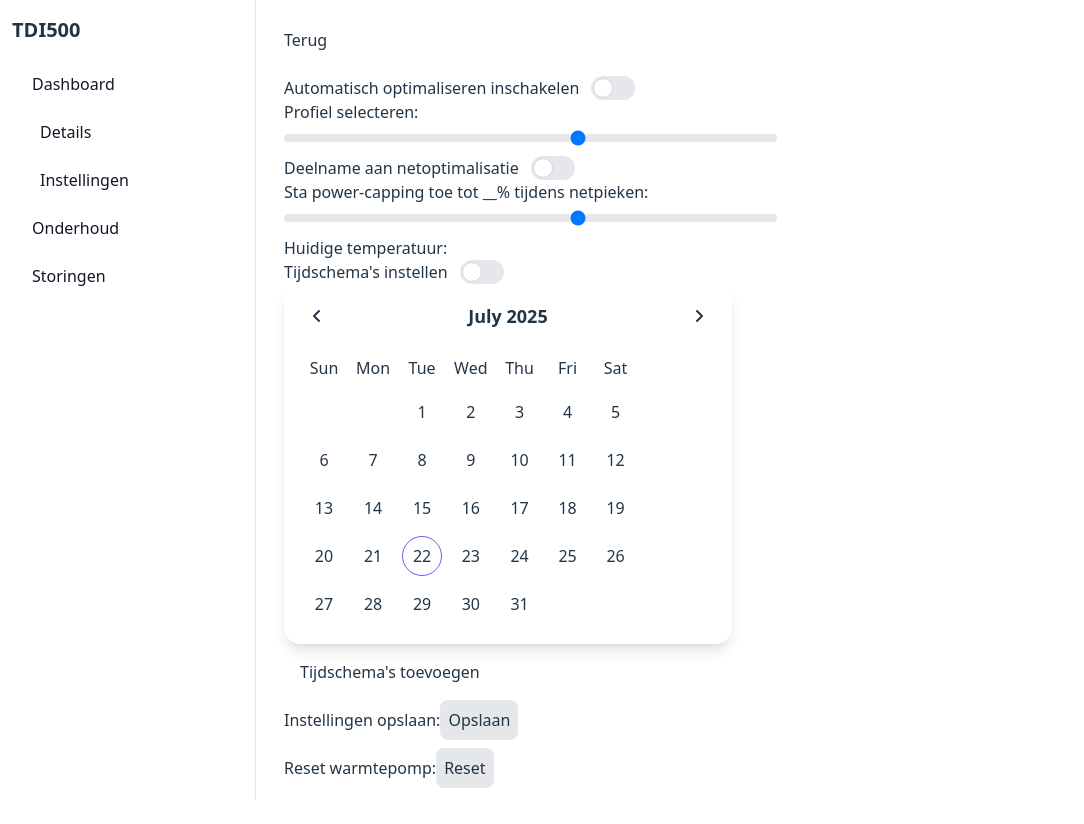
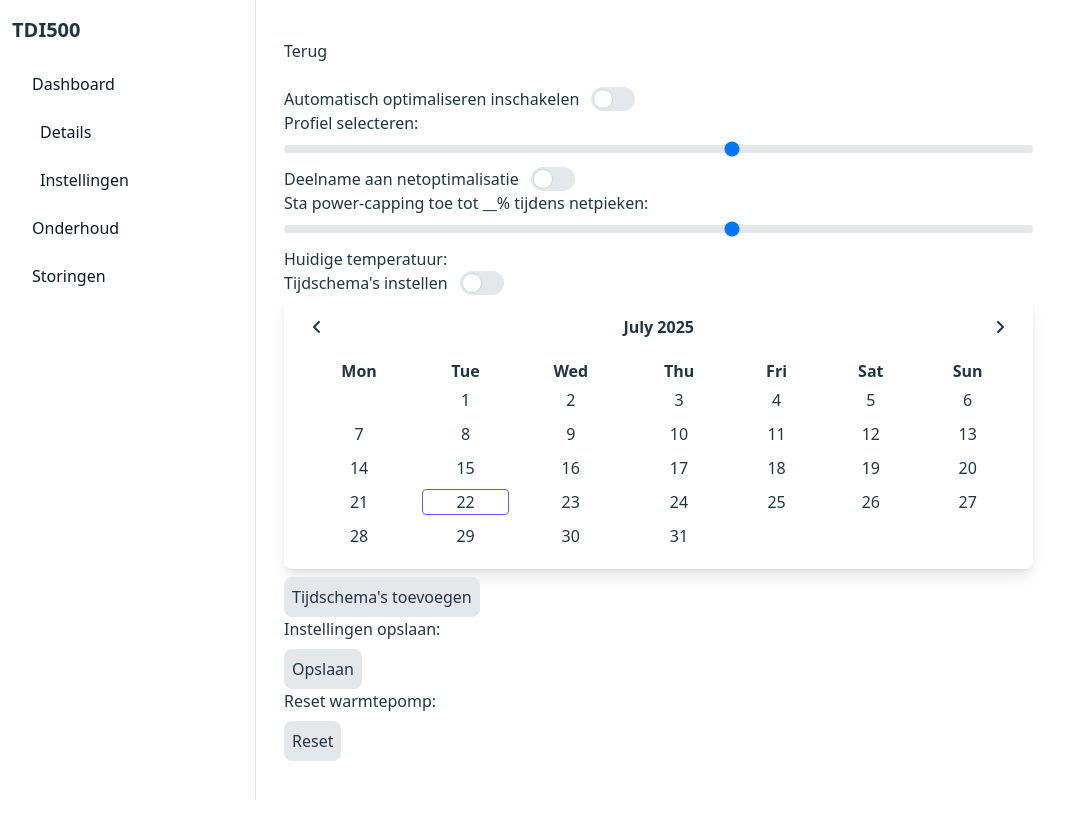
Before and after one commit to CurleyDS/Installateursportaal, a React (Vite) app: page /0/Instellingen in a window 1280 px wide. Shown: the whole page, without its empty margins (0-1084 px from the left). After the commit the page ends 800 px from the top, so only its background shows below. Built offline with nearby package versions, Linux system fonts and the light colour scheme.

Commit message:
Fixed some layout styling

```diff
--- a/src/components/CalendarComponent.jsx
+++ b/src/components/CalendarComponent.jsx
@@ -9,7 +9,7 @@ function Calendar({ initialDate = new Date() }) {
     const year = current.getFullYear();
     const month = current.getMonth();
 
-    const startOffset = new Date(year, month, 1).getDay(); // 0 (Sun) - 6 (Sat)
+    const startOffset = new Date(year, month, 0).getDay(); // 0 (Mon) - 6 (Sun)
     const daysInMonth = new Date(year, month + 1, 0).getDate();
 
     const calendar = [];
@@ -56,20 +56,20 @@ function Calendar({ initialDate = new Date() }) {
 
     return (
         <>
-            <div className="max-w-md p-4 rounded-2xl shadow-lg">
+            <div className="p-4 rounded-lg shadow-lg mb-2">
                 <div className="flex items-center justify-between mb-4">
                     <button type="button" onClick={() => navigateMonth(-1)} className="px-3 py-1 rounded"><FontAwesomeIcon icon={faAngleLeft} /></button>
 
-                    <h2 className="text-lg font-semibold">{current.toLocaleString("default", { month: "long" }) /* month-name */} {year}</h2>
+                    <h2 className="font-semibold">{current.toLocaleString("default", { month: "long" }) /* month-name */} {year}</h2>
 
                     <button type="button" onClick={() => navigateMonth(1)} className="px-3 py-1 rounded"><FontAwesomeIcon icon={faAngleRight} /></button>
                 </div>
 
-                <table>
+                <table className="w-full">
                     <thead>
                         <tr>
-                            {['Sun','Mon','Tue','Wed','Thu','Fri','Sat'].map((day) => (
-                                <th key={day} className="p-2 font-medium">{day}</th>
+                            {['Mon','Tue','Wed','Thu','Fri','Sat','Sun'].map((day) => (
+                                <th key={day}>{day}</th>
                             ))}
                         </tr>
                     </thead>
@@ -85,8 +85,8 @@ function Calendar({ initialDate = new Date() }) {
                                                 <button
                                                     type="button"
                                                     onClick={(e) => handleSelect(e, date)}
-                                                    className={`w-10 h-10 rounded-full transition-colors duration-150 ${(selected === ymd(date)) ? "bg-indigo-500 text-white" : ((ymd(date) === ymd(new Date())) ? "border border-indigo-500" : "hover:bg-gray-100")}`}
-                                                    >
+                                                    className={`w-full rounded transition-colors duration-150 ${(selected === ymd(date)) ? "bg-indigo-500 text-white" : ((ymd(date) === ymd(new Date())) ? "border border-indigo-500" : "border border-transparent hover:bg-gray-100")}`}
+                                                >
                                                     {date.getDate()}
                                                 </button>
                                             </td>
@@ -99,8 +99,8 @@ function Calendar({ initialDate = new Date() }) {
                 </table>
             </div>
 
-            <div className="p-4">
-                <button type="button" onClick={() => openModal()} disabled={selected == null ?? true}>Tijdschema's toevoegen</button>
+            <div>
+                <button type="button" className="bg-gray-200 p-2 rounded-lg cursor-pointer" onClick={() => openModal()} disabled={selected == null}>Tijdschema's toevoegen</button>
             </div>
 
             <div id="tijdschemaModal" className="fixed top-0 left-0 z-10 hidden w-full h-full overflow-auto bg-black/40">
@@ -157,11 +157,11 @@ function Calendar({ initialDate = new Date() }) {
                             <input type="radio" name="repeat-radio" value="" />
                         </label>
                     </div>
-                </div>
 
-                <div>
-                    <button type="button" onClick={() => closeModal()}>Annuleren</button>
-                    <button type="button" onClick={() => closeModal()}>Opslaan</button>
+                    <div>
+                        <button type="button" onClick={() => closeModal()}>Annuleren</button>
+                        <button type="button" onClick={() => closeModal()}>Opslaan</button>
+                    </div>
                 </div>
             </div>
         </>
--- a/src/pages/DetailsSettings.jsx
+++ b/src/pages/DetailsSettings.jsx
@@ -44,7 +44,7 @@ function DetailsSettings() {
                     <Link to={"/" + pomp.id} className="p-3 rounded-lg">Terug</Link>
                 </div>
                 <div className='flex items-center justify-start w-full'>
-                    <div className='p-3'>
+                    <div className='w-full p-3'>
                         <form>
                             <div>
                                 <label className="inline-flex items-center cursor-pointer">
@@ -77,10 +77,8 @@ function DetailsSettings() {
                             </div>
 
                             <div>
-                                <label>
-                                    <span>Huidige temperatuur:</span>
-                                    <input type="number" name="number" id="number" />
-                                </label>
+                                <label>Huidige temperatuur:</label>
+                                <input type="number" name="number" id="number" />
                             </div>
 
                             <div>
@@ -94,19 +92,15 @@ function DetailsSettings() {
                             </div>
 
                             <div>
-                                <label htmlFor="save-submit" className="block mb-2">
-                                    <span className="mb-3">Instellingen opslaan:</span>
-                                    <input id="save-submit" type="submit" className="p-2 bg-gray-200 rounded-lg cursor-pointer" value="Opslaan" />
-                                </label>
+                                <label htmlFor="save-submit" className="block mb-2">Instellingen opslaan:</label>
+                                <input id="save-submit" type="submit" className="p-2 bg-gray-200 rounded-lg cursor-pointer" value="Opslaan" />
                             </div>
                         </form>
 
                         <form>
                             <div>
-                                <label htmlFor="reset-submit" className="block mb-2">
-                                    <span className="mb-3">Reset warmtepomp:</span>
-                                    <input id="reset-submit" type="submit" className="p-2 bg-gray-200 rounded-lg cursor-pointer" value="Reset" />
-                                </label>
+                                <label htmlFor="reset-submit" className="block mb-2">Reset warmtepomp:</label>
+                                <input id="reset-submit" type="submit" className="p-2 bg-gray-200 rounded-lg cursor-pointer" value="Reset" />
                             </div>
                         </form>
                     </div>
```
